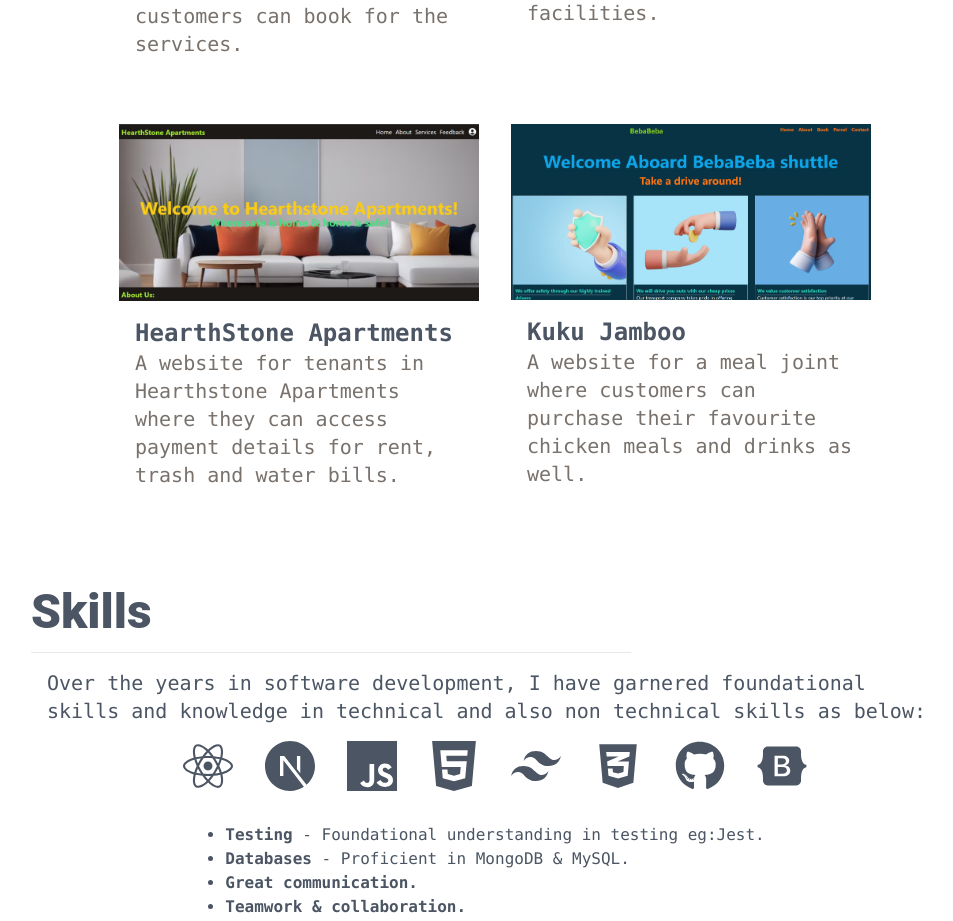
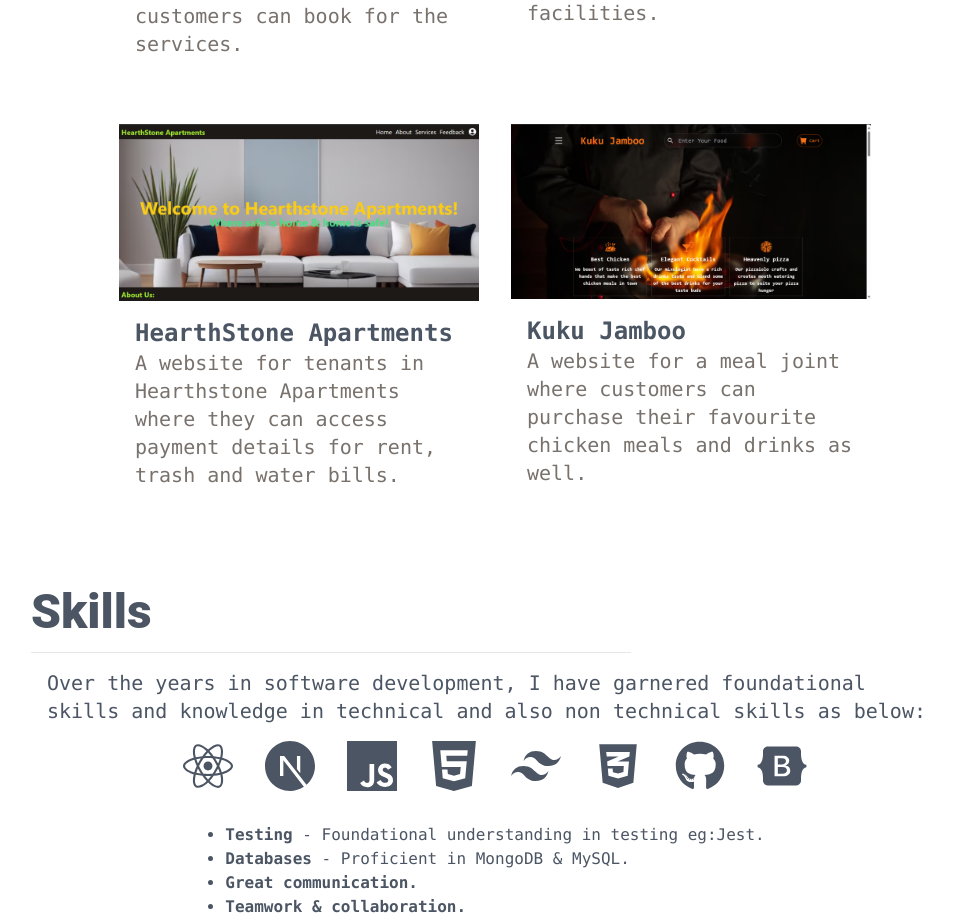
Before and after one commit to Solomon-Gachure/gitahi, a React (Create React App) app: page / in a window 1280 px wide. Shown: the part 985-1906 px from the top of the page, without its empty margins (145-1098 px from the left). Built offline with nearby package versions, Linux system fonts and the light colour scheme.

Commit message:
slight change to the kuku jamboo section on the projects

```diff
--- a/src/component/projects.js
+++ b/src/component/projects.js
@@ -1,8 +1,8 @@
     import React from 'react'
     import dee from '../assets/dee.png'
-    import matatu from '../assets/matatu.png'
     import gymania from '../assets/gymania.png'
     import apato from '../assets/apato.png'
+    import jambo from '../assets/jambo.png'
     const Projects = () => {
     return (
       <div name="projects" className="h-full text-gray-600 dark:text-white">
@@ -74,7 +74,7 @@
                 <a href="https://kukujamboo.vercel.app/" target="blank">
                   <img
                     className="w-full object-cover hover:scale-95 duration-500"
-                    src={matatu}
+                    src={jambo}
                     alt="dee makeup salon"
                   />
                 </a>
```
Also changed, not shown: src/assets/jambo.png (added).
